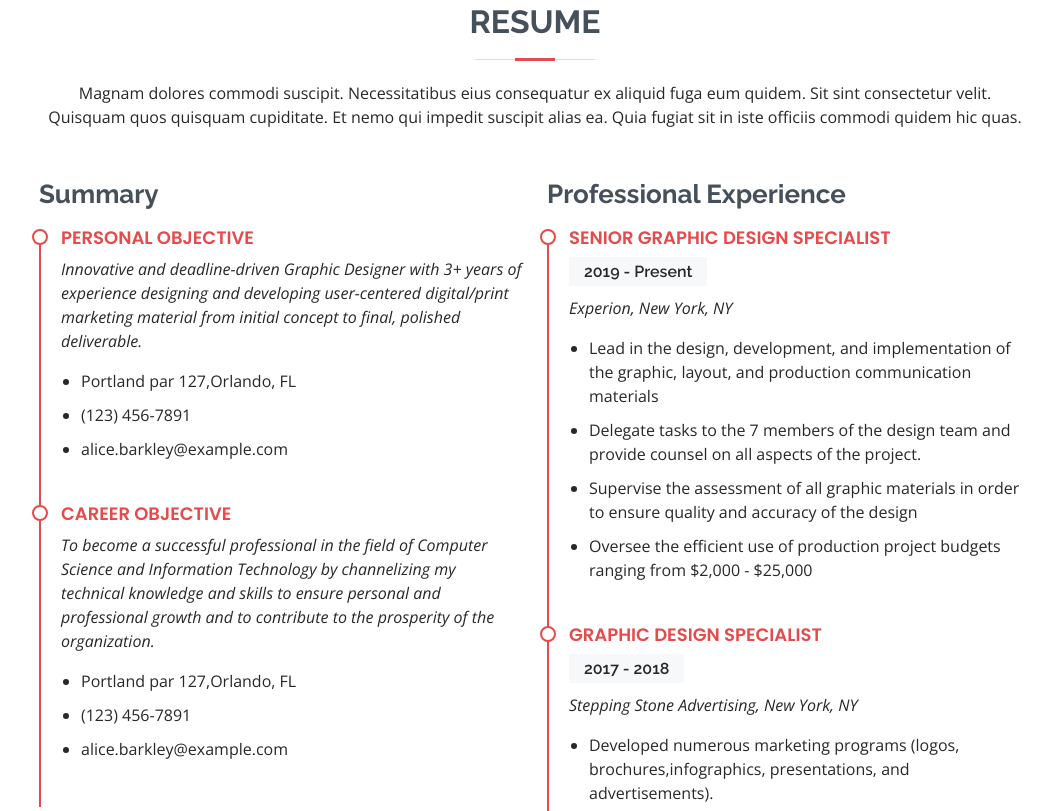
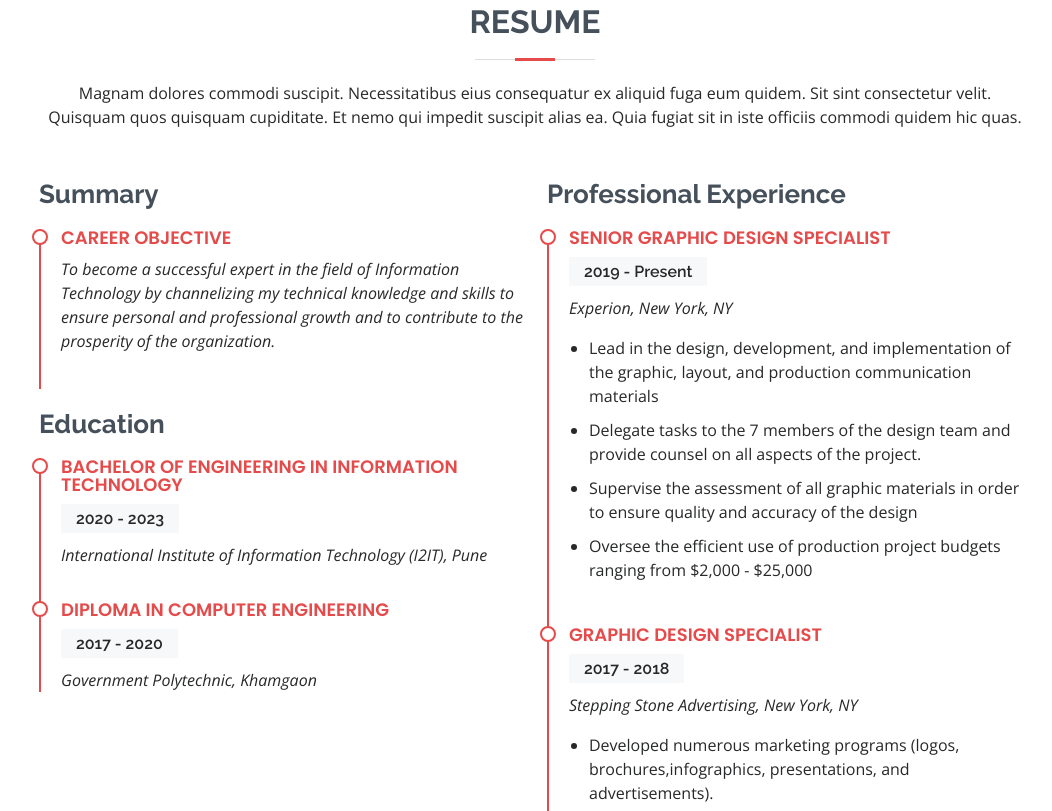
Before and after one commit to khairnarkalpesh/portfolio-light, a website: page index.html in a window 1280 px wide. Shown: the part 1989-2800 px from the top of the page, without its empty margins (155-1207 px from the left). Drawn offline with nearby package versions, Linux system fonts and the light colour scheme.

Commit message:
My Portfolio Website

```diff
--- a/assets/css/style.css
+++ b/assets/css/style.css
@@ -257,7 +257,7 @@ h1, h2, h3, h4, h5, h6 {
 #hero {
   width: 100%;
   height: 100vh;
-  background: url("../img/Banner\ Kalpesh.png") top right no-repeat;
+  background: url("../img/kalpesh/1.png") top right no-repeat;
   background-size: cover;
   position: relative;
 }
--- a/index.html
+++ b/index.html
@@ -257,16 +257,16 @@
           <div class="col-lg-6">
             <h3 class="resume-title">Summary</h3>
             <div class="resume-item">
-              <h4>PERSONAL OBJECTIVE</h4>
-              <p><em>Innovative and deadline-driven Graphic Designer with 3+ years of experience designing and developing user-centered digital/print marketing material from initial concept to final, polished deliverable.</em></p>
-              <ul>
+              <h4>CAREER OBJECTIVE</h4>
+              <p><em>To become a successful expert in the field of Information Technology by channelizing my technical knowledge and skills to ensure personal and professional growth and to contribute to the prosperity of the organization.</em></p>
+              <!-- <ul>
                 <li>Portland par 127,Orlando, FL</li>
                 <li>(123) 456-7891</li>
                 <li>alice.barkley@example.com</li>
-              </ul>
+              </ul> -->
             </div>
 
-            <div class="resume-item">
+            <!-- <div class="resume-item">
               <h4>Career OBJECTIVE</h4>
               <p><em>To become a successful professional in the field of Computer Science and Information Technology by channelizing my technical knowledge and skills to ensure personal and professional growth and to contribute to the prosperity of the organization.</em></p>
               <ul>
@@ -274,20 +274,20 @@
                 <li>(123) 456-7891</li>
                 <li>alice.barkley@example.com</li>
               </ul>
-            </div>
+            </div> -->
 
             <h3 class="resume-title">Education</h3>
             <div class="resume-item">
               <h4>Bachelor of Engineering in Information Technology</h4>
               <h5>2020 - 2023</h5>
               <p><em>International Institute of Information Technology (I2IT), Pune</em></p>
-              <p>Qui deserunt veniam. Et sed aliquam labore tempore sed quisquam iusto autem sit. Ea vero voluptatum qui ut dignissimos deleniti nerada porti sand markend</p>
+              <!-- <p>Qui deserunt veniam. Et sed aliquam labore tempore sed quisquam iusto autem sit. Ea vero voluptatum qui ut dignissimos deleniti nerada porti sand markend</p> -->
             </div>
             <div class="resume-item">
               <h4>Diploma in Computer Engineering</h4>
               <h5>2017 - 2020</h5>
               <p><em>Government Polytechnic, Khamgaon</em></p>
-              <p>Quia nobis sequi est occaecati aut. Repudiandae et iusto quae reiciendis et quis Eius vel ratione eius unde vitae rerum voluptates asperiores voluptatem Earum molestiae consequatur neque etlon sader mart dila</p>
+              <!-- <p>Quia nobis sequi est occaecati aut. Repudiandae et iusto quae reiciendis et quis Eius vel ratione eius unde vitae rerum voluptates asperiores voluptatem Earum molestiae consequatur neque etlon sader mart dila</p> -->
             </div>
           </div>
           <div class="col-lg-6">
```
Also changed, not shown: assets/img/kalpesh/2.png (added), assets/img/kalpesh/3.png (added), assets/img/kalpesh/4.png (added), 1 other file.
